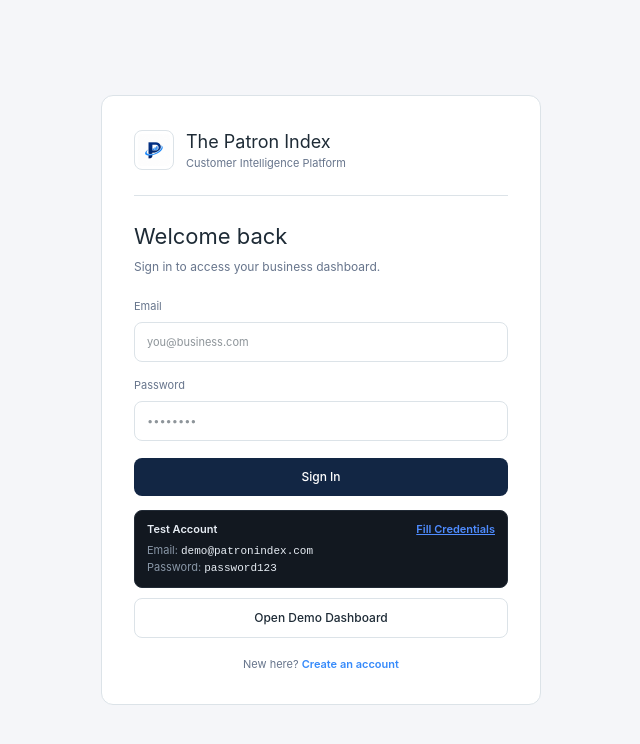
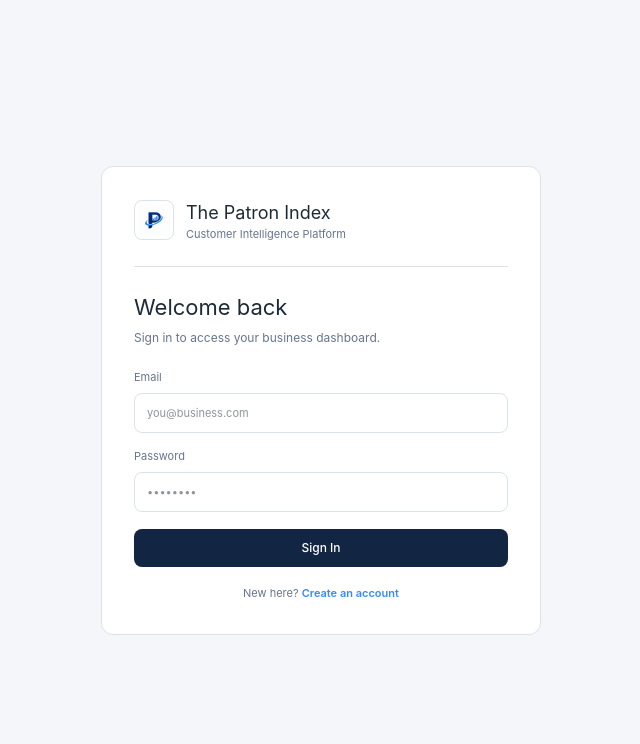
Before and after one commit to forakshatkumar/The-Patron-Index, a React (Vite) app in the folder Frontend/: page /login in a window 1280 px wide. Shown: the top 744 px of the page, without its empty margins (319-959 px from the left). Built offline with nearby package versions, Linux system fonts and the light colour scheme; no server answers.

Commit message:
refactor: remove test account credentials box and demo button from login page

```diff
--- a/Frontend/src/pages/Login.jsx
+++ b/Frontend/src/pages/Login.jsx
@@ -4,7 +4,7 @@ import { useAuth } from '../context/AuthContext'
 import logoImg from '../assets/logo.png'
 
 function Login () {
-  const { login, enterDemo } = useAuth()
+  const { login } = useAuth()
   const navigate = useNavigate()
   const location = useLocation()
   const [email, setEmail] = useState(() => location.state?.email || '')
@@ -30,17 +30,6 @@ function Login () {
     }
   }
 
-  const fillDemoCredentials = () => {
-    setEmail('demo@patronindex.com')
-    setPassword('password123')
-    setError('')
-  }
-
-  const demo = () => {
-    enterDemo()
-    navigate('/dashboard', { replace: true })
-  }
-
   return (
     <div className='auth-page'>
       <div className='auth-card'>
@@ -59,22 +48,6 @@ function Login () {
           <button className='primary-button auth-submit' disabled={loading}>{loading ? 'Signing in...' : 'Sign In'}</button>
         </form>
 
-        <div style={{ marginTop: '14px', padding: '10px 12px', background: '#121820', border: '1px solid #222B36', borderRadius: '8px', fontSize: '11px', color: '#8A98A8' }}>
-          <div style={{ display: 'flex', justifyContent: 'space-between', alignItems: 'center', marginBottom: '4px' }}>
-            <span style={{ fontWeight: 600, color: '#E8EEF5' }}>Test Account</span>
-            <button
-              type='button'
-              onClick={fillDemoCredentials}
-              style={{ background: 'none', border: 'none', color: '#4F8CFF', cursor: 'pointer', padding: 0, fontSize: '11px', fontWeight: 600, textDecoration: 'underline' }}
-            >
-              Fill Credentials
-            </button>
-          </div>
-          <div>Email: <span style={{ fontFamily: 'monospace', color: '#E8EEF5' }}>demo@patronindex.com</span></div>
-          <div>Password: <span style={{ fontFamily: 'monospace', color: '#E8EEF5' }}>password123</span></div>
-        </div>
-
-        <button className='secondary-button demo-button' onClick={demo}>Open Demo Dashboard</button>
         <p className='auth-switch'>New here? <Link to='/register'>Create an account</Link></p>
       </div>
     </div>
```
